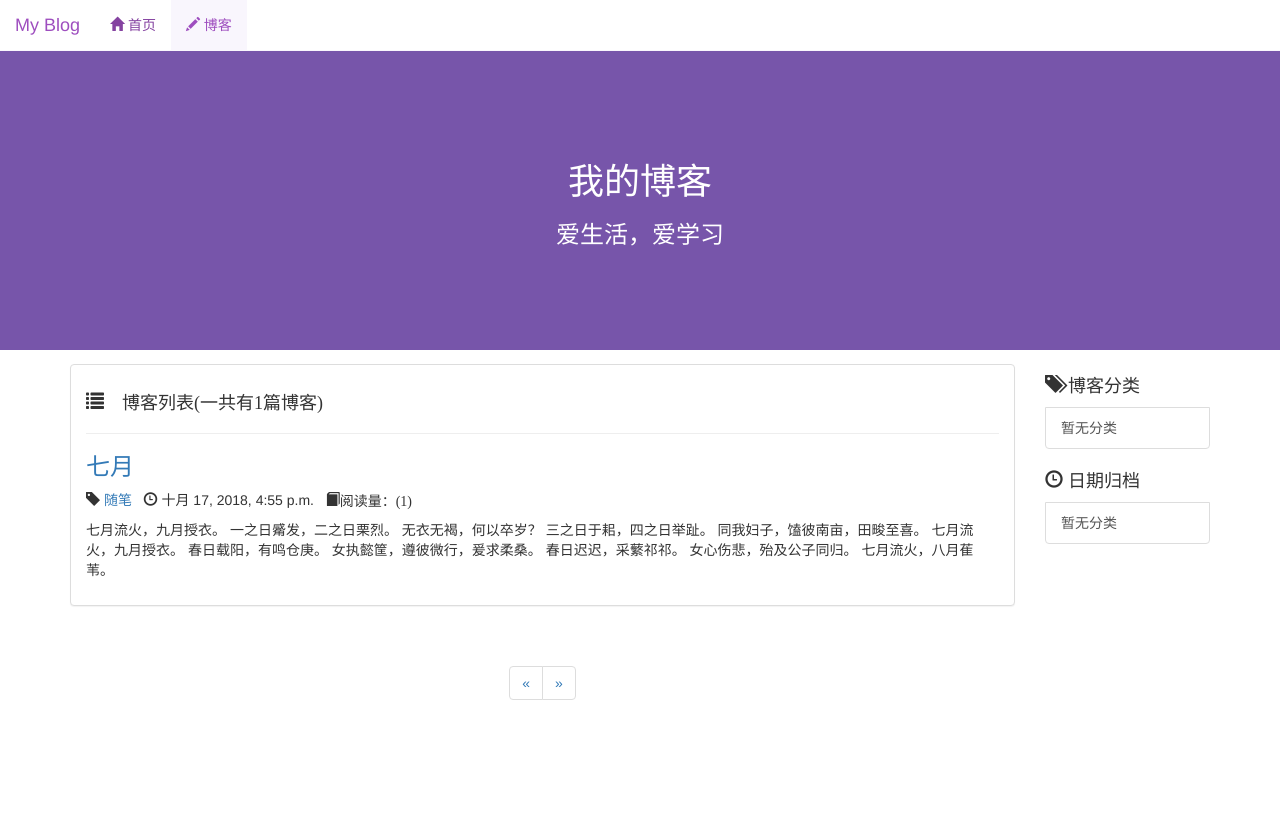
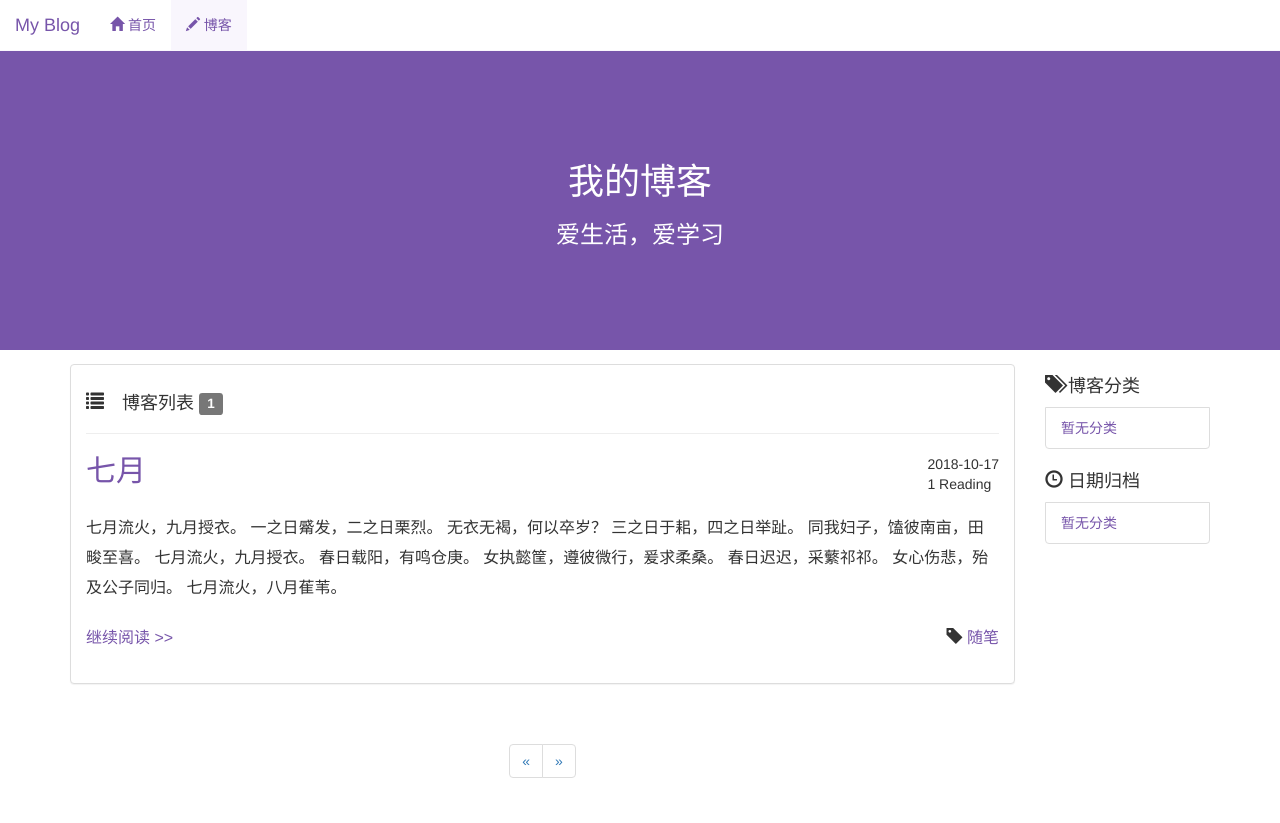
Before and after one commit to iLottolearn/Blog, a Django app: template Blog/mysite/blog/templates/blog/blog_list.html in a window 1280 px wide. Before the commit the page ends 700 px from the top, so only its background shows below. Run offline with Django 3.2, Linux system fonts and the light colour scheme; the template is opened without the code that fills it: values that come from a table or form of the project are taken from there, others are empty; data comes from the database, SQL or seed files in the repository; both versions use the stored data as it was after the commit; some libraries are stand-ins or nearby versions.

Commit message:
使用MySQL数据库，界面优化

```diff
--- a/Blog/mysite/blog/static/blog.css
+++ b/Blog/mysite/blog/static/blog.css
@@ -29,3 +29,43 @@ div.header{
 div.container{
     margin-top: 1em;
 }
+
+a{
+    color: #7755aa!important;
+}
+
+p{
+     padding:5px 0;
+     line-height:30px;
+     font-size: 16px;
+}
+
+div.time-reading{
+    float:right;
+}
+
+
+
+div.blog-abstract{
+    margin-top:1.5em;
+}
+
+
+
+div.time-readings{
+    float:right;
+    margin:1em;
+}
+
+div.blog-content{
+    padding-left: 3em;
+    padding-right: 3em;
+}
+
+div.blog-type{
+    float:right;
+}
+
+h2.blog_detail_title{
+    padding-left:1em;
+}
--- a/Blog/mysite/blog/templates/blog/blog_list.html
+++ b/Blog/mysite/blog/templates/blog/blog_list.html
@@ -25,19 +25,24 @@
             <div class="col-xs-12 col-sm-8 col-md-10">
                 <div class="panel panel-default">
                   <div class="panel-body">
-                      <h4><span class="glyphicon glyphicon-list">{% block blog_type_title %} 博客列表(一共有{{ blogs_list.count }}篇博客){% endblock %}</span></h4>
+                      <h4><span class="glyphicon glyphicon-list">{% block blog_type_title %} 博客列表 {% endblock %}</span> <span class="label label-default">{{ blogs_list.count }}</span></h4>
                       <hr>
                      {% for blog in blogs %}
                           <div class="blog">
-                              <h3>
-                                <a href="{% url 'blog_detail' blog.pk %}">{{ blog.title }}</a>
-                              </h3>
-                              <p class="blog-info">
-                                  <span class="glyphicon glyphicon-tag"></span>
-                                  <a href="{% url 'blog_with_type' blog.blog_type.pk %}">{{ blog.blog_type }}</a>&nbsp;&nbsp;
-                                  <span class="glyphicon glyphicon-time"></span> {{ blog.created_time }}&nbsp;&nbsp;
-                                  <span class="glyphicon glyphicon-book">阅读量：({{ blog.get_read_num }})</span></p>
-                              <p>{{ blog.content|striptags|truncatechars:150 }}</p>
+                                <div class="blog-info">
+                                    <div class="time-reading">
+                                        <span>{{ blog.created_time|date:"Y-m-d" }}</span><br>
+                                        <span>{{ blog.get_read_num }} Reading</span>
+                                    </div>
+                                    <h2 class="blog-title"><a href="{% url 'blog_detail' blog.pk %}">{{ blog.title }}</a></h2>
+                              </div>
+                              <div class="blog-abstract">
+                                  <p>{{ blog.content|striptags|truncatechars:150}}</p>
+                                  <div class="blog-type">
+                                       <p><span class="glyphicon glyphicon-tag"></span><a href="{% url 'blog_with_type' blog.blog_type.pk %}"> {{ blog.blog_type }}</a></p>
+                                   </div>
+                                  <p><a href="{% url 'blog_detail' blog.pk %}">继续阅读 >></a></p>
+                              </div>
                           </div>
                         {% empty %}
                           <div class="blog">
```
Also changed, not shown: Blog/mysite/blog/templates/blog/blog_detail.html (+34 -8 lines), Blog/mysite/mysite/settings.py (+13 -2 lines), Blog/mysite/blog/templates/blog/blog_with_date.html (line endings or trailing spaces), Blog/mysite/blog/templates/blog/blog_with_type.html (line endings or trailing spaces), Blog/mysite/db.sqlite3, Blog/mysite/media/upload/2018/10/17/image.png (added), Blog/mysite/media/upload/2018/10/17/image_R6a6otr.png (added), Blog/mysite/media/upload/2018/10/17/tim20181017234655.png (added).
